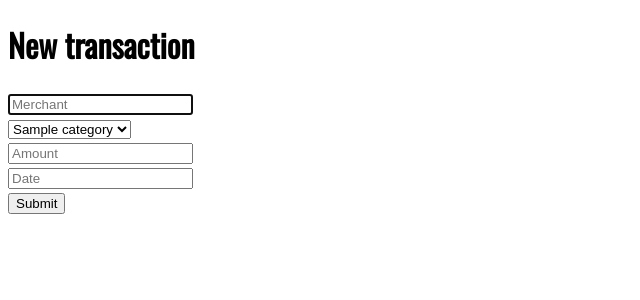
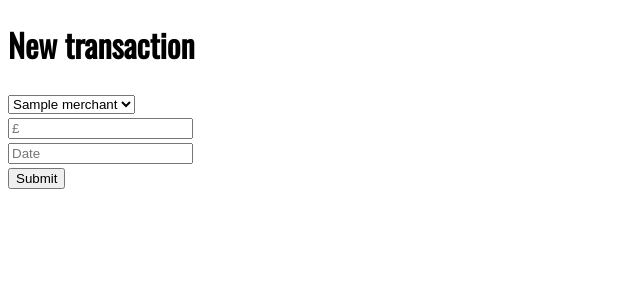
Before and after one commit to 96sii/spending_tracker_project, a Flask app: page /transactions/new in a window 1280 px wide. Shown: the part 112-412 px from the top of the page, without its empty margins (0-640 px from the left). Run offline with Flask 2, Linux system fonts and the light colour scheme; a database or web service that is not in the repository returns one stand-in record (values such as "Sample title"); some libraries are stand-ins or nearby versions.

Commit message:
Fixed new transaction bug and fixed float showing more than 2 decimals

```diff
--- a/console.py
+++ b/console.py
@@ -13,3 +13,5 @@ category_repository.save(clothing)
 merchant_repository.save(merchant)
 
 transaction_repository.save(transaction)
+
+print(transaction_repository.select_all())
--- a/controllers/merchants_controller.py
+++ b/controllers/merchants_controller.py
@@ -23,6 +23,7 @@ def create_merchant():
     merchant_name = request.form['merchant_name']
     category_id = request.form['category_id']
     category = category_repository.select(category_id)
+
     merchants = merchant_repository.select_all()
     for merchant in merchants:
         if merchant_name == merchant.name:
--- a/controllers/transactions_controller.py
+++ b/controllers/transactions_controller.py
@@ -23,17 +23,13 @@ def new_transaction():
     merchants = merchant_repository.select_all()
     return render_template("transactions/new.html", categories=categories, merchants=merchants)
 
-# @transactions_blueprint.route("/transactions", methods=['POST'])
-# def add_transaction():
-#     merchant_name = request.form['merchant']
-#     category_id = request.form['category_id']
-#     amount = request.form['amount']
-#     date = request.form['date']
-
-#     category = category_repository.select(category_id)
-#     merchant = Merchant(merchant_name, category)
-#     merchant_repository.save(merchant)
-
-#     transaction = Transaction(amount, date, merchant)
-#     transaction_repository.save(transaction)
-#     return redirect ("/transactions")
+@transactions_blueprint.route("/transactions", methods=['POST'])
+def add_transaction():
+    merchant_id = request.form['merchant_id']
+    amount = request.form['amount']
+    date = request.form['date']
+    print(request.form)
+    merchant = merchant_repository.select(merchant_id)
+    transaction = Transaction(amount, date, merchant)
+    transaction_repository.save(transaction)
+    return redirect("/transactions")
--- a/repositories/merchant_repository.py
+++ b/repositories/merchant_repository.py
@@ -34,11 +34,3 @@ def save(merchant):
     id = results[0]['id']
     merchant.id = id
     return merchant
-
-def merchant_equals_input(merchants, merchant_name, category):
-    for merchant in merchants:
-        if merchant_name != merchant.name:
-            merchant = Merchant(merchant_name, category)
-        else:
-            pass
-    return merchant
--- a/repositories/transaction_repository.py
+++ b/repositories/transaction_repository.py
@@ -32,8 +32,8 @@ def add_total():
 
     for transaction in transactions:
         total += transaction.amount
-
-    return total
+        round_total = "{:.2f}".format(total)
+    return round_total
 
 def select(id):
     transaction = None
--- a/templates/transactions/new.html
+++ b/templates/transactions/new.html
@@ -4,17 +4,15 @@
 
 <form class="new" action="/transactions" method="post">
     <div>
-        <input type="text" id="merchant-input" name="merchant" placeholder="Merchant" required autofocus>
-    </div>
-    <div>
-        <select name="category_id" id="category-input">
-            {% for category in categories %}
-                <option value="{{ category.id }}">{{ category.category }}</option>
+        <select name="merchant_id" id="merchant-input">
+            {% for merchant in merchants %}
+            <option value="{{ merchant.id }}">{{ merchant.name }}</option>
             {% endfor %}
         </select>
     </div>
     <div>
-        <input type="float" id="amount-input" name="amount" placeholder="Amount" required>
+
+        <input type="float" id="amount-input" name="amount" placeholder="£" step=".01" required >
     </div>
     <div>
         <input type="text" id="date-input" name="date" placeholder="Date" required>
```
